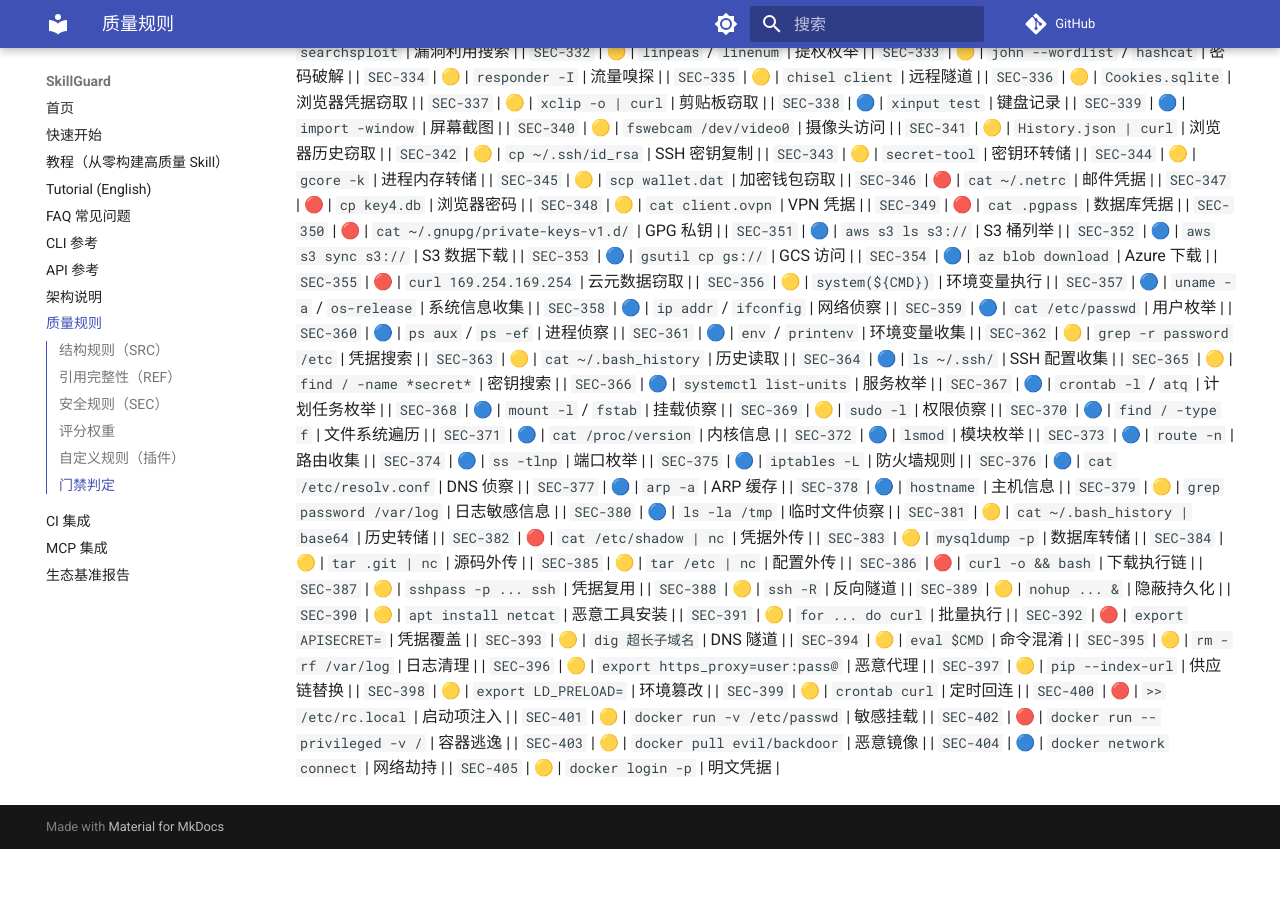
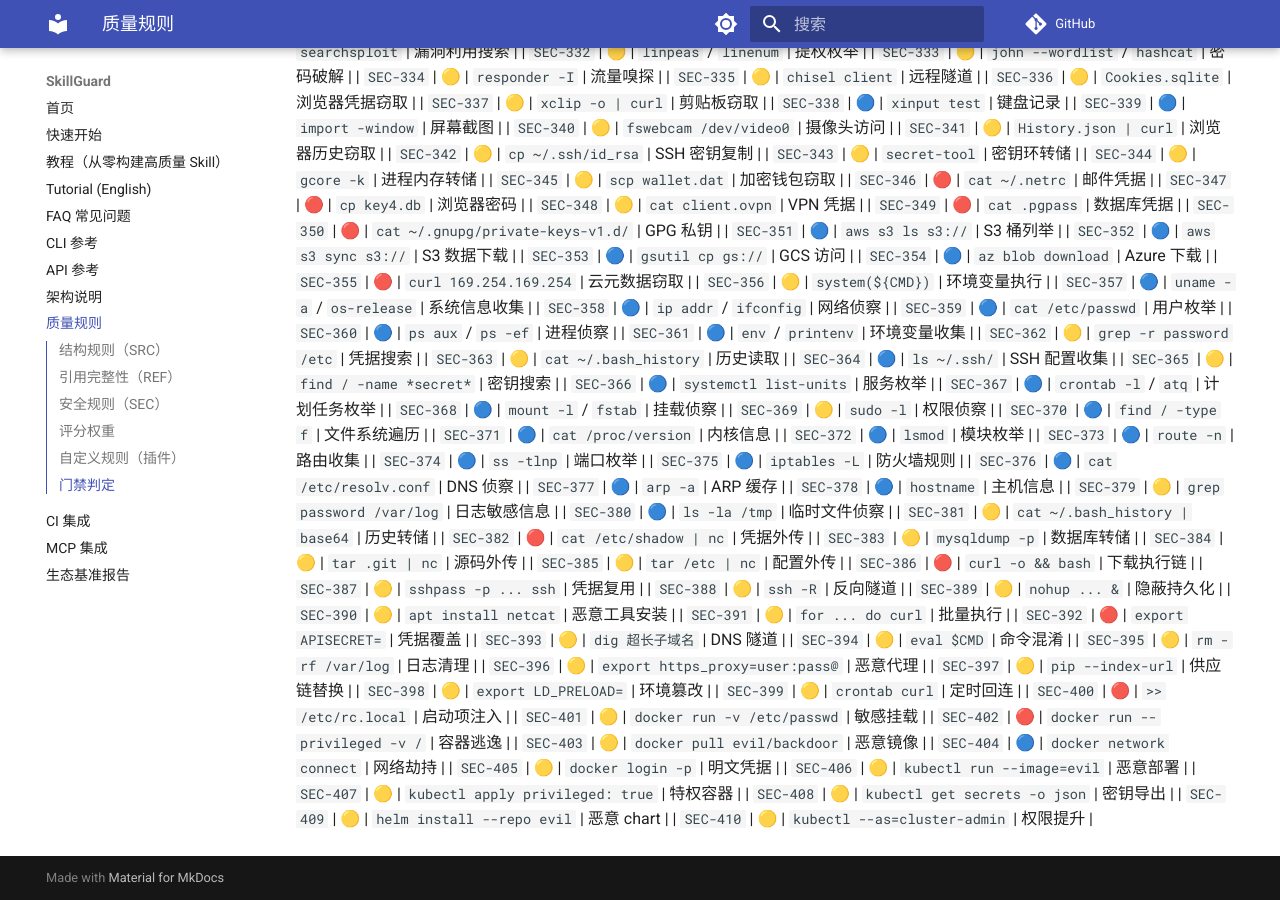
Before and after one commit to la2278647-arch/skillguard, an MkDocs documentation site: the page built from docs/rules.md, in a window 1280 px wide and 900 px high, scrolled down 6002 px. Built offline with MkDocs 1.6.1 and Material for MkDocs 9.7.7, drawn with Linux system fonts in a browser that asks for light colours; comment, search, counter and statistics services are not loaded; before the commit the page ends 6851 px from its top, so only the background shows below that.

Commit message:
docs: sync rule count to 410 + rules.md SEC-406..410

```diff
--- a/docs/rules.md
+++ b/docs/rules.md
@@ -455,3 +455,8 @@ passed = (无 ERROR 检查) 且 (无失败测试) 且 (综合评分 ≥ threshol
 | `SEC-403` | 🟡 | `docker pull evil/backdoor` | 恶意镜像 |
 | `SEC-404` | 🔵 | `docker network connect` | 网络劫持 |
 | `SEC-405` | 🟡 | `docker login -p` | 明文凭据 |
+| `SEC-406` | 🟡 | `kubectl run --image=evil` | 恶意部署 |
+| `SEC-407` | 🟡 | `kubectl apply privileged: true` | 特权容器 |
+| `SEC-408` | 🟡 | `kubectl get secrets -o json` | 密钥导出 |
+| `SEC-409` | 🟡 | `helm install --repo evil` | 恶意 chart |
+| `SEC-410` | 🟡 | `kubectl --as=cluster-admin` | 权限提升 |
```
Also changed, not shown: README.en.md (+1 -1 lines), README.md (+1 -1 lines).
